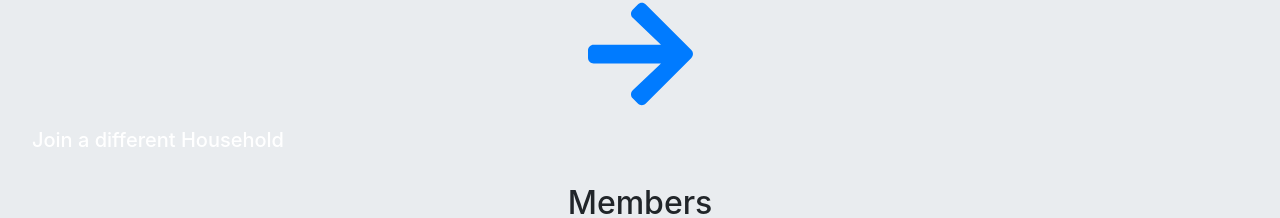
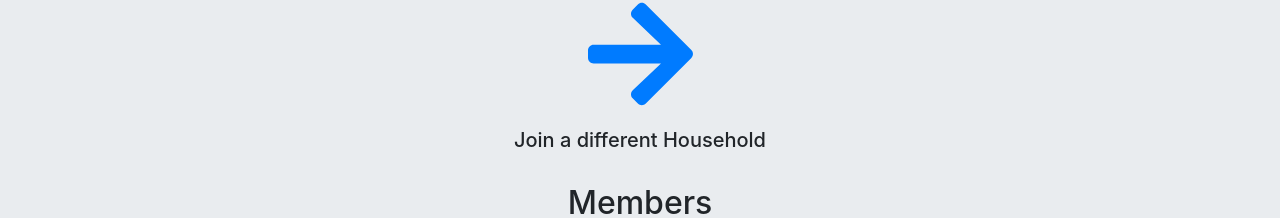
Before and after one commit to liza-p/Chore-Hack, a React (Create React App) app in the folder client/: page /household in a window 1280 px wide. Shown: the part 281-499 px from the top of the page. Built offline with nearby package versions, Linux system fonts and the light colour scheme; no server answers.

Commit message:
adding styling to dashboard

```diff
--- a/client/src/components/BarChart/index.js
+++ b/client/src/components/BarChart/index.js
@@ -18,8 +18,6 @@ const data = {
     }
   ]
 };
-// export default React.createClass({
-//   displayName: 'BarExample',
 
   return (
 
--- /dev/null
+++ b/client/src/components/Jumbotron/Jumbotron.css
@@ -0,0 +1,11 @@
+.members-header {
+    text-align: center;
+}
+
+.join-household {
+    text-align: center;
+}
+
+h1 {
+    text-align: center;
+}
--- a/client/src/components/Jumbotron/index.js
+++ b/client/src/components/Jumbotron/index.js
@@ -1,7 +1,7 @@
 import React, { useRef, useState } from 'react';
 // import { Link } from "react-router-dom";
 import { Jumbotron, InputGroup, Toast, FormControl, Button } from "react-bootstrap";
-import "./style.css";
+import "./Jumbotron.css";
 import { useChoreContext } from "../../utils/GlobalState";
 import JoinBtn from "../Invite/modal";
 
@@ -25,7 +25,7 @@ function Code() {
             <h1> {state.household} <span className="icon"><i className="fas fa-house-user"></i></span></h1>
             <div>
                 <br />
-                <InputGroup className="mb-3 w-50 mx-auto" >
+                <InputGroup className="mb-3 w-50 mx-auto" id="header-title" >
                     <InputGroup.Prepend >
                     </InputGroup.Prepend>
                     <FormControl
@@ -47,9 +47,9 @@ function Code() {
                     }
                 </InputGroup>
                 <JoinBtn />
-                <h5>Join a different Household</h5>
+                <h5 className="join-household" >Join a different Household</h5>
                 <br />
-                <h2>Members</h2>
+                <h2 className="members-header" >Members</h2>
             </div>
         </Jumbotron>
     );
--- a/client/src/components/Jumbotron/style.css
+++ /dev/null
@@ -1,7 +0,0 @@
-h1 {
-    text-align: center;
-}
-
-h2 {
-    text-align: center;
-}
--- a/client/src/components/calendarr/style.css
+++ b/client/src/components/calendarr/demo.css
@@ -6,10 +6,10 @@
     color: white;
 }
 
-h5 {
+.MuiButton-label {
     color: white;
 }
 
-.MuiButton-label {
+.MuiTypography-h5 {
     color: white;
 }
--- a/client/src/components/calendarr/demo.js
+++ b/client/src/components/calendarr/demo.js
@@ -6,7 +6,7 @@ import Typography from '@material-ui/core/Typography';
 import { ViewState, EditingState } from '@devexpress/dx-react-scheduler';
 import classNames from 'clsx';
 import { Container } from "react-bootstrap";
-import "./style.css";
+import "./demo.css";
 
 
 import {
```
